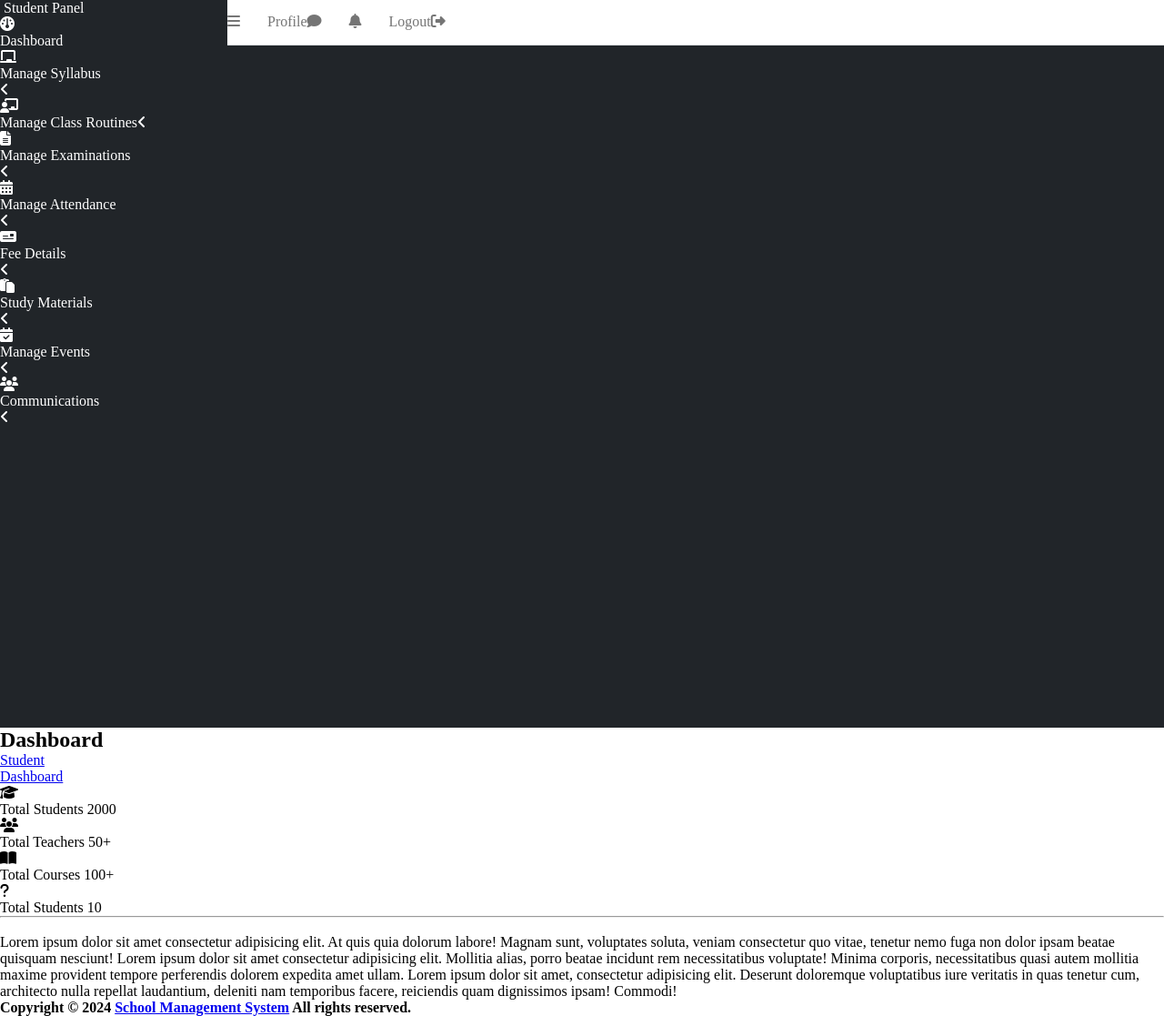
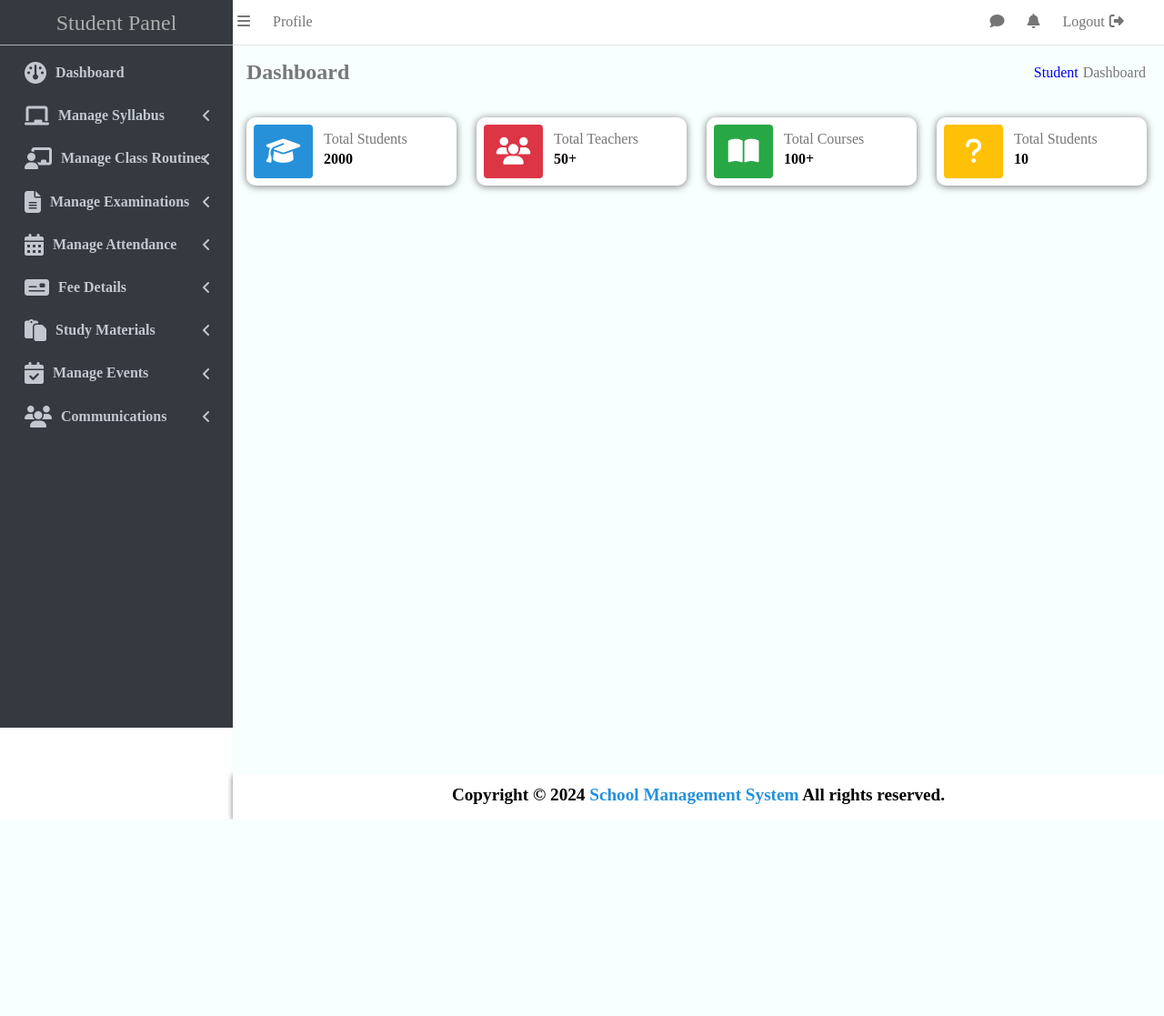
Before and after one commit to nikitanishad/School-Management-System, a PHP site: page /admin/index.php in a window 1280 px wide. Shown: the whole page at 91% size. After the commit the page ends 901 px from the top, so only its background shows below. Run offline with PHP 8.4, Linux system fonts and the light colour scheme.

Commit message:
add code

```diff
--- a/admin/index.php
+++ b/admin/index.php
@@ -8,6 +8,55 @@
   <link rel="stylesheet" href="https://cdnjs.cloudflare.com/ajax/libs/font-awesome/6.5.1/css/all.min.css" integrity="sha512-DTOQO9RWCH3ppGqcWaEA1BIZOC6xxalwEsw9c2QQeAIftl+Vegovlnee1c9QX4TctnWMn13TZye+giMm8e2LwA==" crossorigin="anonymous" referrerpolicy="no-referrer" />
 </head>
 <body>
+  <!-- sidebar  -->
+  <div class="sidebar">
+
+    <div class="left-sidebar">
+      <div class="student-panel">
+        <a href="#">
+         <img src="" alt="">
+         <span>Student Panel</span>
+       </a>
+     </div>
+     <div class="left-dashboard">
+       <ul>
+         <li class="list-icons">
+           <a href="#"><i class="nav-icon fa-solid fa-gauge"></i>Dashboard</a>
+          </li>
+          <li>
+           <a href="#"><i class="nav-icon fas fa-chalkboard"></i><p>Manage Syllabus</p><i class="fas fa-angle-left right"></i></a>
+          </li>
+         <li>
+           <a href="#"><i class="nav-icon fas fa-chalkboard-teacher"></i><p>Manage Class Routines</p> <i class="fas fa-angle-left right"></i></a>
+         </li>
+          <li>
+            <a href="#"><i class="nav-icon fas fa-file-alt"></i><p>Manage Examinations</p><i class="fas fa-angle-left right"></i> </a>
+          </li>
+         <li>
+           <a href="#"><i class="nav-icon fas fa-calendar-alt"></i><p>Manage Attendance</p><i class="fas fa-angle-left right"></i></a>
+         </li>
+          <li>
+            <a href="#"><i class="nav-icon fas fa-money-check"></i><p>Fee Details </p>
+            <i class="fas fa-angle-left right"></i></a>
+          </li>
+          <li>
+            <a href="#"><i class="nav-icon fas fa-paste"></i><p>Study Materials</p>
+            <i class="fas fa-angle-left right"></i></a>
+          </li>
+          <li>
+            <a href="#"><i class="nav-icon fas fa-calendar-check"></i><p>Manage Events</p><i class="fas fa-angle-left right"></i></a>
+          </li>
+          <li>
+            <a href="#"><i class="nav-icon fas fa-users"></i><p>Communications</p>
+            <i class="fas fa-angle-left right"></i></a>
+          </li>
+       </ul>
+       <div></div>
+       <div></div>
+      </div>
+    </div>
+
+ <div class="right-sidebar">
    <!-- navbar sections -->
    <aside>
       <nav class="admin-nav">
@@ -29,54 +78,11 @@
       </nav>
    </aside>
 
-<!-- sidebar  -->
-<section>
-<div class="left-sidebar">
-  <div class="student-panel">
-    <a href="#">
-      <img src="" alt="">
-     <span>Student Panel</span>
-    </a>
-  </div>
-   <div class="left-dashboard">
-     <ul>
-      <li>
-        <a href="#"><i class="fa-solid fa-gauge"></i><p>Dashboard</p></a>
-     </li>
-      <li>
-        <a href="#"><i class="nav-icon fas fa-chalkboard"></i><p>Manage Syllabus</p><i class="fas fa-angle-left right"></i></a>
-     </li>
-      <li>
-        <a href="#"><i class="nav-icon fas fa-chalkboard-teacher"></i><p>Manage Class Routines<i class="fas fa-angle-left right"></i></p></a>
-      </li>
-      <li>
-        <a href="#"><i class="nav-icon fas fa-file-alt"></i><p>Manage Examinations</p><i class="fas fa-angle-left right"></i> </a>
-      </li>
-      <li>
-        <a href="#"><i class="nav-icon fas fa-calendar-alt"></i><p>Manage Attendance</p><i class="fas fa-angle-left right"></i></a>
-      </li>
-      <li>
-        <a href="#"><i class="nav-icon fas fa-money-check"></i><p>Fee Details </p>
-        <i class="fas fa-angle-left right"></i></a>
-      </li>
-      <li>
-        <a href="#"><i class="nav-icon fas fa-paste"></i><p>Study Materials </p>
-        <i class="fas fa-angle-left right"></i></a>
-      </li>
-      <li>
-        <a href="#"><i class="nav-icon fas fa-calendar-check"></i><p>Manage Events</p><i class="fas fa-angle-left right"></i></a>
-      </li>
-      <li>
-        <a href="#"><i class="nav-icon fas fa-users"></i><p>Communications</p><i class="fas fa-angle-left right"></i></a>
-      </li>
-     </ul>
-     <div></div>
-     <div></div>
-   </div>
-</div>
-</section>
+    <!-- content sections -->
 
-<section>
+
+<aside>
+ <div class="content">
  <div class="content-header">
     <div class="header-txt1">
       <h1>Dashboard</h1>
@@ -84,17 +90,13 @@
     <div class="header-txt2">
       <ol>
         <li class=""><a href="#">Student</a></li>
-        <li><a href="#">Dashboard</a></li>
+        <li>Dashboard</li>
       </ol>
     </div>
   </div>
-</section>
-
-<aside>
- <div class="content">
    <div class="content-row">
        <!-- student -->
-     <div class="student">
+     <div class="student content-info">
         <div class="cap"><span><i class="fas fa-graduation-cap"></i></span></div>
         <div class="student-info">
          <span class="info-box">Total Students</span>
@@ -104,8 +106,8 @@
       <div>
 
          <!-- Teachers -->
-       <div class="teachers">
-         <div class="teacher"><span><i class="fas fa-users"></i></span></div>
+       <div class="teachers content-info">
+         <div class="teacher-icons"><span><i class="fas fa-users"></i></span></div>
          <div class="teacher-info">
            <span class="info-box">Total Teachers</span>
            <span class="info-box-number">50+</span>
@@ -114,7 +116,7 @@
       </div>
       <div>
           <!-- course -->
-      <div class="course">
+      <div class="course content-info">
         <div class="course-icon"><span><i class="fas fa-book-open"></i></span></div>
         <div class="course-info">
          <span class="info-box">Total Courses</span>
@@ -125,24 +127,15 @@
       <div>
 
         <!-- inquiries -->
-      <div class="in-question">
-        <div class="questions"><span><i class="fas fa-question"></i></span></div>
+      <div class="in-question content-info">
+        <div class="questions-icon"><span><i class="fas fa-question"></i></span></div>
         <div class="inquiries-info">
          <span class="info-box">Total Students</span>
-         <span class="info-box">10</span>
+         <span class="info-box-number">10</span>
         </div>
       </div>
       </div>
    </div>
-   <hr>
-   <br>
-   <p>
-    Lorem ipsum dolor sit amet consectetur adipisicing elit. At quis quia dolorum labore! Magnam sunt, voluptates soluta, veniam consectetur quo vitae, tenetur nemo fuga non dolor ipsam beatae quisquam nesciunt!
-
-    Lorem ipsum dolor sit amet consectetur adipisicing elit. Mollitia alias, porro beatae incidunt rem necessitatibus voluptate! Minima corporis, necessitatibus quasi autem mollitia maxime provident tempore perferendis dolorem expedita amet ullam.
-
-    Lorem ipsum dolor sit amet, consectetur adipisicing elit. Deserunt doloremque voluptatibus iure veritatis in quas tenetur cum, architecto nulla repellat laudantium, deleniti nam temporibus facere, reiciendis quam dignissimos ipsam! Commodi!
-   </p>
   </div>
 </aside>
 
@@ -155,5 +148,6 @@
 
       </strong>
     </div>
+  </div>
 </body>
 </html>
--- a/css/style.css
+++ b/css/style.css
@@ -637,40 +637,268 @@ form .text-felid{
 
 /* Dashboard css */
 
+.sidebar{
+  display: flex;
+}
+
+/* left sidebar  */
+.left-sidebar{
+  flex-basis: 20%;
+  background-color: #343a40;
+  position: sticky;
+  top: 0;
+  left: 0;
+  overflow: hidden;
+}
+
+.student-panel{
+width: 100%;
+height: 50px;
+border-bottom: 1px solid #adadad;
+
+}
+.student-panel a{
+  color: #adadad;
+  text-decoration: none;
+  font-size: 1.5rem;
+  text-align: center;
+}
+
+.student-panel span{
+  display: block;
+  margin-top: -15px;
+}
+
+.left-dashboard {
+  padding: 0px 8px;
+  height: 100%;
+  width: 100%;
+  margin-top: 0.5rem;
+  font-size: 2rem;
+}
+
+.nav-icon{
+  margin: 0 10px 0 9px;
+ font-size: 1.5rem;
+
+}
+
+.right{
+ margin-left:10px;
+ margin-top: 3px;
+ position: absolute;
+ top: 0.7rem;
+ right: 1rem;
+
+}
+
+.left-dashboard ul{
+  list-style: none;
+}
+
+.left-dashboard ul li{
+  width: 100%;
+  line-height: 1.5rem;
+  padding: 5px;
+  position: relative;
+}
+.left-dashboard ul a{
+  text-decoration: none;
+  color: #c2c7d0;
+  font-size: 1rem;
+  font-weight: 600;
+  display: flex;
+  padding: 5px;
+  margin-bottom: 0.2rem;
+ }
+
+ .left-dashboard ul li:hover {
+  background-color: rgba(255,255,255,.1);
+  color: #fff;
+  border-radius: 5px;
+ }
+
+
+
+
+
+
+
+
+
+
+
+
+
+/* right side bar  */
+.right-sidebar{
+ flex-basis: 80%;
+ width: 100%;
+ height: 100vh;
+}
+
+/* admin navbar  */
 .admin-nav{
   display: flex;
-  /* justify-content: space-around; */
   width: 100%;
   height: 50px;
   padding-top: 15px;
   background-color: #fff;
   border-bottom: 1px solid #dee2e6;
   position: fixed;
-  z-index: 1037;
-  margin-left: 250px;
 }
 .admin-nav ul{
   display: flex;
   list-style: none;
   font-size: 1rem;
-  gap: 30px;
-
+  justify-content: space-between;
+  gap: 25px;
+  padding-left:5px ;
 }
-
 .admin-nav ul a{
   text-decoration: none;
   color:#757575;
 }
+.nav-link2{
+  margin-left: 740px;
+}
+.fa-sign-out-alt{
+  margin-left: 5px;
+}
+/* content sections*/
 
-.left-sidebar{
+.content-header{
+  margin: 51px 0 0 0;
+  display: flex;
+  padding: 15px;
+  justify-content: space-between;
+  color: #777;
+  font-size: 1rem;
+  width: 100%;
+}
+
+.header-txt2 ol{
+  display: flex;
+  list-style: none;
+  gap: 5px;
+ padding: 5px;
+}
+
+.header-txt2 ol a{
+  text-decoration: none;
+}
+
+.content{
+  margin-top: 20px;
+  position: relative;
+  width: 100%;
   height: 100vh;
-  background-color: #212529;
-  flex-basis: 20%;
+  background-color: #f7ffff;
 }
-.left-sidebar a{
+
+.content-row{
+  display: flex;
+  /* justify-content: space-between; */
+  gap: 22px;
+  padding: 5px;
+  margin-top: 15px;
+}
+
+.content-info{
+  width: 231px;
+  height: 75px;
+  background-color:#fff;
+  box-shadow: 0 1px 8px #777; border-radius: 10px;
+  display: flex;
+  padding: 8px;
+  gap: 5px;
+}
+.cap{
+  border-radius: 0.25rem;
+  align-items: center;
+  display: flex;
+  font-size: 1.875rem;
+  justify-content: center;
+  text-align: center;
+  width: 65px;
+  color: #fff;
+  background-color: #2691d9;
+}
+
+.student{
+  margin-left: 10px;
+}
+
+.student-info{
+  padding: 7px;
+}
+.info-box{
+  color: #777;
+  margin-bottom: 4px;
+  display: block;
+}
+.info-box-number{
+   color: #000;
+   font-weight: 600;
+}
+
+.teacher-icons{
+  border-radius: 0.25rem;
+  align-items: center;
+  display: flex;
+  font-size: 1.875rem;
+  justify-content: center;
+  text-align: center;
+  width: 65px;
+  color: #fff;
+  background-color:#dc3545;
+}
+.teacher-info{
+  padding: 7px;
+}
+
+.course-icon{
+  border-radius: 0.25rem;
+  align-items: center;
+  display: flex;
+  font-size: 1.875rem;
+  justify-content: center;
+  text-align: center;
+  width: 65px;
+  color: #fff;
+  background-color: #28a745;
+}
+.course-info {
+  padding: 7px;
+}
+.questions-icon{
+  border-radius: 0.25rem;
+  align-items: center;
+  display: flex;
+  font-size: 1.875rem;
+  justify-content: center;
+  text-align: center;
+  width: 65px;
+  color: #fff;
+  background-color: #ffc107;
+}
+.inquiries-info{
+  padding: 7px;
+}
+
+
+.admin-footer{
+  width: 100%;
+  height: 50px;
+  text-align: center;
+  padding-top: 12px;
+  background-color:#fff;
+  font-size: 1.2rem;
+  box-shadow: 0 1px 6px #777;
+  z-index: 1038;
+}
+
+.admin-footer a{
   text-decoration: none;
-  color: #fff;
+  color: #2691d9;
 }
-.left-dashboard{
-
-}
```
Lines whose indentation alone changed are shown as unchanged.
